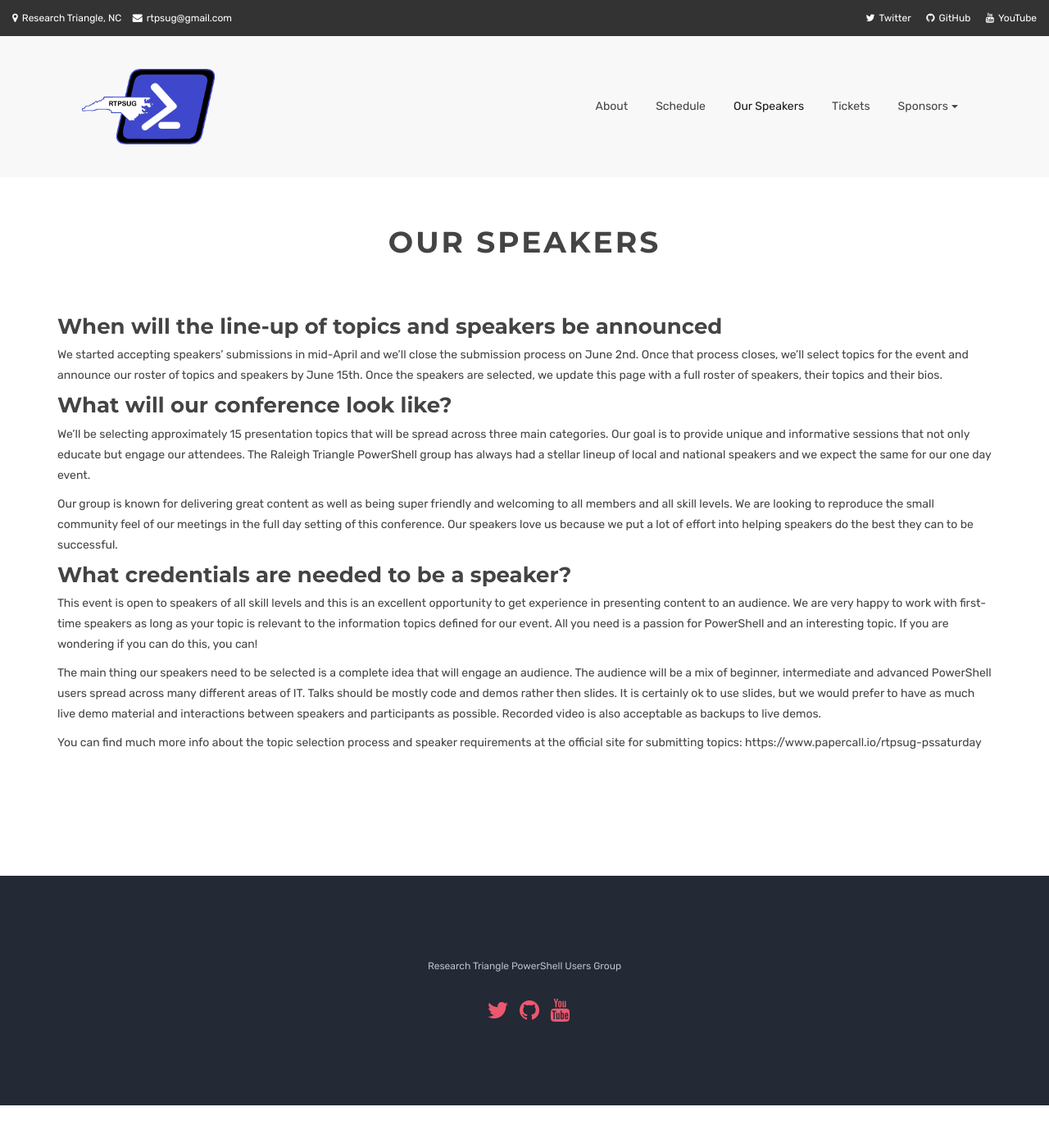
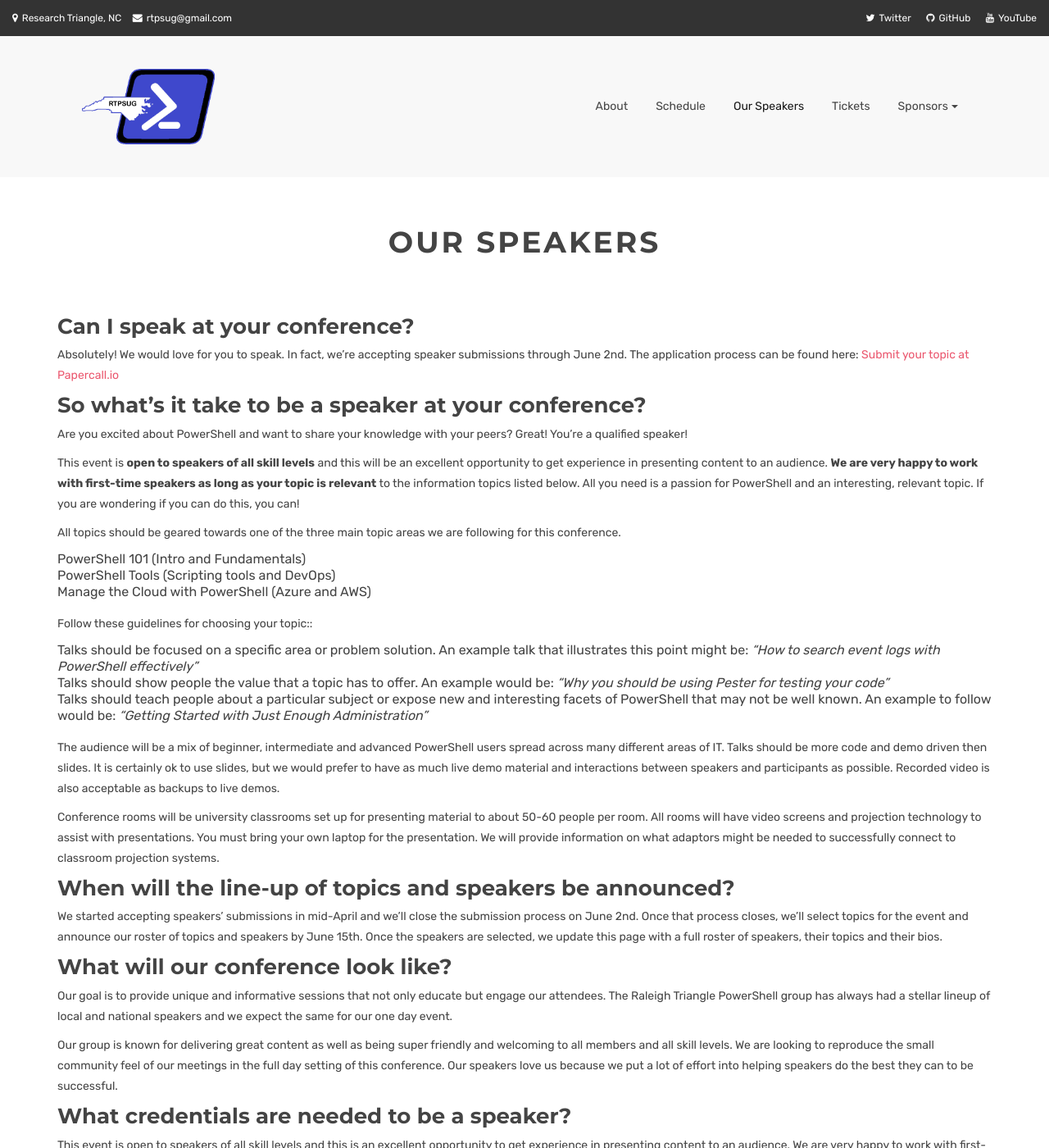
Before and after one commit to rtpsug/rtpsug.github.io, a Jekyll site: the page built from _pssaturday/speakers.md, in a window 1280 px wide and 1400 px high. Shown: the whole window at 82% size. Built offline with Jekyll 4.4.1, drawn with Linux system fonts in a browser that asks for light colours.

Commit message:
added more info
- added entire section on talk guidelines and how to submit to our conferece

```diff
--- a/_pssaturday/speakers.md
+++ b/_pssaturday/speakers.md
@@ -4,13 +4,42 @@ group : pssaturday-nav
 tagline: Our Speakers
 ---
 
-### When will the line-up of topics and speakers be announced
+### Can I speak at your conference?
+Absolutely! We would love for you to speak. In fact, we're accepting speaker submissions through June 2nd. The application process can be found here: [Submit your topic at Papercall.io](https://www.papercall.io/rtpsug-pssaturday)
+
+### So what's it take to be a speaker at your conference?
+
+Are you excited about PowerShell and want to share your knowledge with your peers? Great! You're a qualified speaker!
+
+This event is **open to speakers of all skill levels** and this will be an excellent opportunity to get experience in presenting content to an audience. **We are very happy to work with first-time speakers as long as your topic is relevant** to the information topics listed below. All you need is a passion for PowerShell and an interesting, relevant topic. If you are wondering if you can do this, you can!
+
+All topics should be geared towards one of the three main topic areas we are following for this conference.
+
+- PowerShell 101 (Intro and Fundamentals)
+- PowerShell Tools (Scripting tools and DevOps)
+- Manage the Cloud with PowerShell (Azure and AWS)
+
+Follow these guidelines for choosing your topic::
+
+- Talks should be focused on a specific area or problem solution. An example talk that illustrates this point might be: _"How to search event logs with PowerShell effectively"_
+<br>
+- Talks should show people the value that a topic has to offer. An example would be:
+_"Why you should be using Pester for testing your code"_
+<br>
+- Talks should teach people about a particular subject or expose new and interesting facets of PowerShell that may not be well known. An example to follow would be: _"Getting Started with Just Enough Administration"_
+<br>
+
+The audience will be a mix of beginner, intermediate and advanced PowerShell users spread across many different areas of IT. Talks should be more code and demo driven then slides. It is certainly ok to use slides, but we would prefer to have as much live demo material and interactions between speakers and participants as possible. Recorded video is also acceptable as backups to live demos.
+
+Conference rooms will be university classrooms set up for presenting material to about 50-60 people per room. All rooms will have video screens and projection technology to assist with presentations. You must bring your own laptop for the presentation. We will provide information on what adaptors might be needed to successfully connect to classroom projection systems.
+
+### When will the line-up of topics and speakers be announced?
 
 We started accepting speakers' submissions in mid-April and we'll close the submission process on June 2nd. Once that process closes, we'll select topics for the event and announce our roster of topics and speakers by June 15th. Once the speakers are selected, we update this page with a full roster of speakers, their topics and their bios.
 
 ### What will our conference look like?
 
-We'll be selecting approximately 15 presentation topics that will be spread across three main categories. Our goal is to provide unique and informative sessions that not only educate but engage our attendees. The Raleigh Triangle PowerShell group has always had a stellar lineup of local and national speakers and we expect the same for our one day event.
+ Our goal is to provide unique and informative sessions that not only educate but engage our attendees. The Raleigh Triangle PowerShell group has always had a stellar lineup of local and national speakers and we expect the same for our one day event.
 
 Our group is known for delivering great content as well as being super friendly and welcoming to all members and all skill levels. We are looking to reproduce the small community feel of our meetings in the full day setting of this conference. Our speakers love us because we put a lot of effort into helping speakers do the best they can to be successful.
 
```
